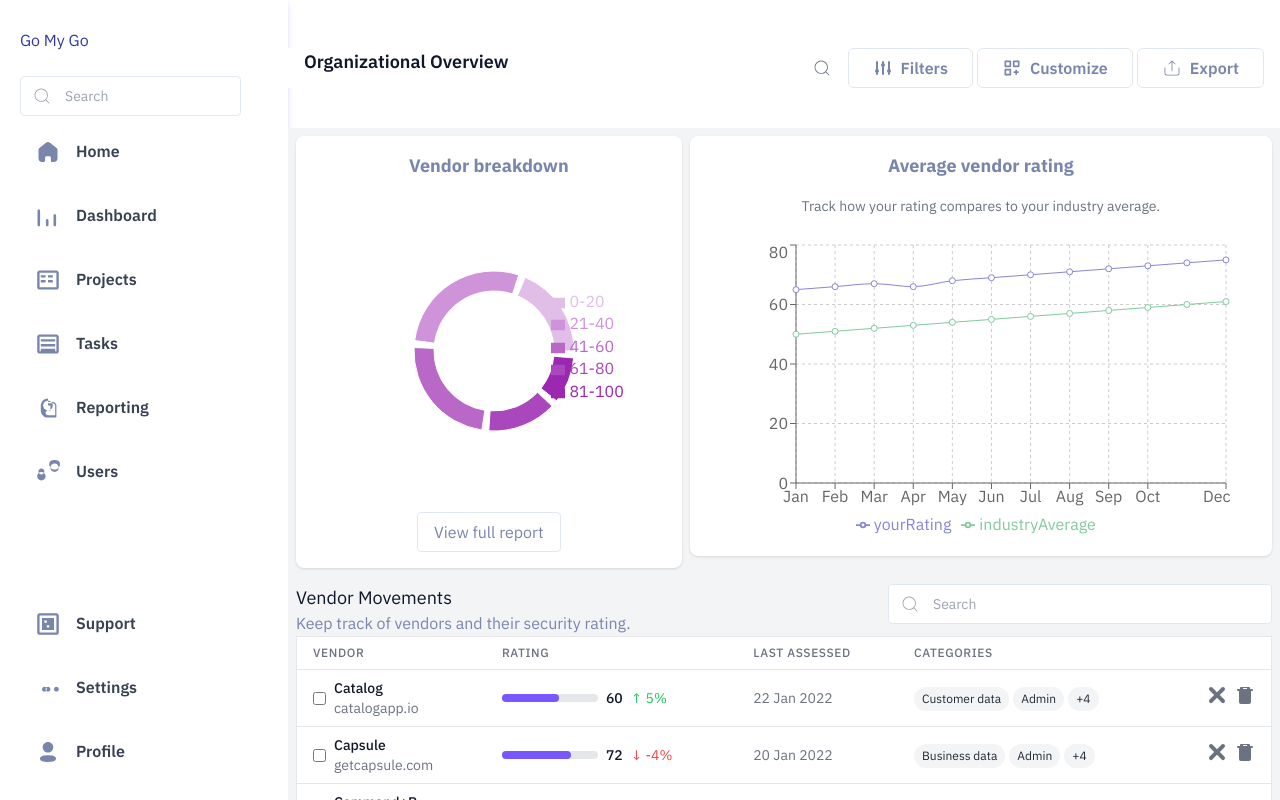
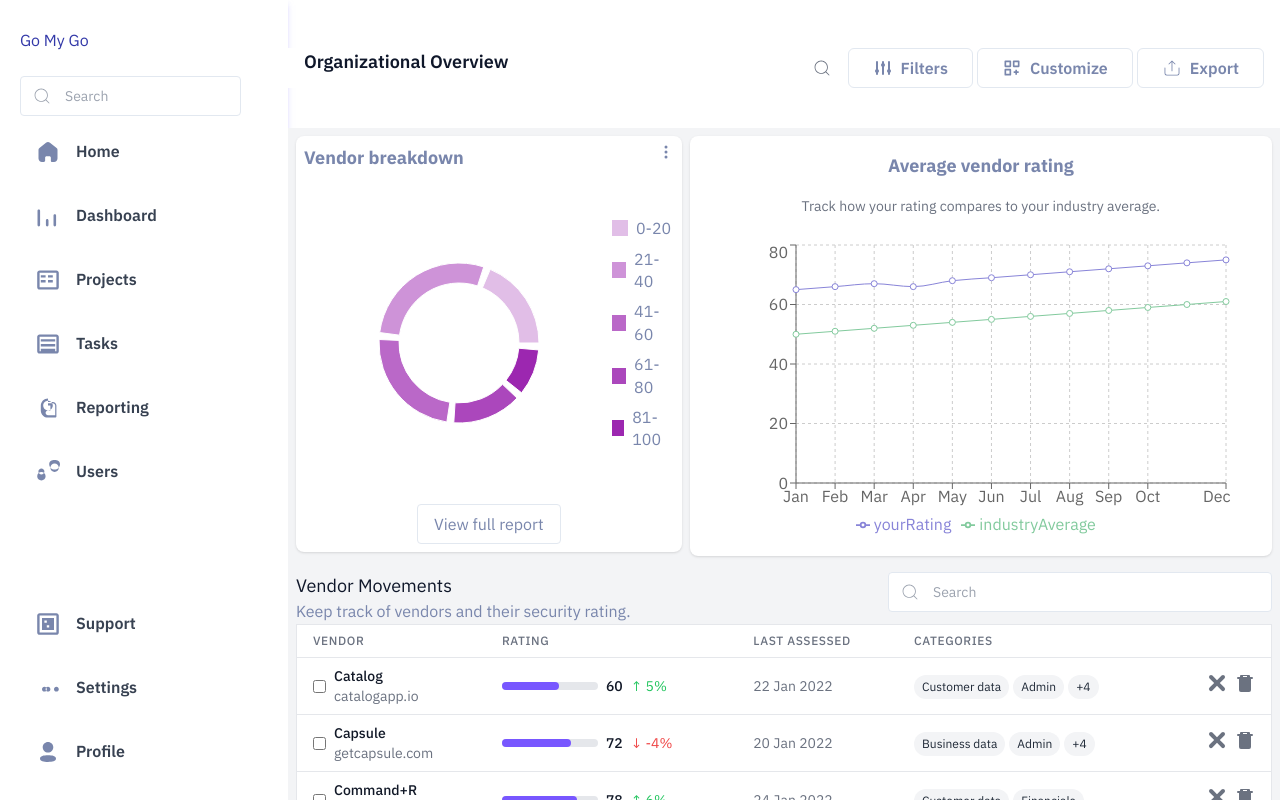
Before and after one commit to nrohitydv/go-my-go, a Next.js app: page /dashboard in a window 1280 px wide. Built offline with nearby package versions, Linux system fonts and the light colour scheme.

Commit message:
Done with styling

```diff
--- a/components/VendorChart.tsx
+++ b/components/VendorChart.tsx
@@ -1,6 +1,8 @@
 "use client";
 import React from "react";
-import { PieChart, Pie, Cell, Tooltip, Legend } from "recharts";
+import { BsThreeDotsVertical } from "react-icons/bs";
+
+import { PieChart, Pie, Cell, Tooltip } from "recharts";
 
 const data = [
   { name: "0-20", value: 20 },
@@ -14,8 +16,16 @@ const COLORS = ["#E1BEE7", "#CE93D8", "#BA68C8", "#AB47BC", "#9C27B0"];
 
 const VendorBreakdownChart: React.FC = () => {
   return (
-    <div className="flex flex-col items-center p-4 bg-white shadow rounded-lg">
+    <div className="flex flex-col items-center p-2 bg-white shadow rounded-lg">
+      <div className="flex justify-between w-full">
         <h2 className="text-lg font-bold mb-4">Vendor breakdown</h2>
+        <div>
+          <BsThreeDotsVertical />
+        </div>
+      </div>
+
+      <div className="flex">
+        <div className="flex-shrink-0">
           <PieChart width={300} height={300}>
             <Pie
               data={data}
@@ -28,12 +38,27 @@ const VendorBreakdownChart: React.FC = () => {
               dataKey="value"
             >
               {data.map((entry, index) => (
-            <Cell key={`cell-${index}`} fill={COLORS[index % COLORS.length]} />
+                <Cell
+                  key={`cell-${index}`}
+                  fill={COLORS[index % COLORS.length]}
+                />
               ))}
             </Pie>
             <Tooltip />
-        <Legend layout="vertical" verticalAlign="middle" align="right" />
           </PieChart>
+        </div>
+        <div className="flex flex-col justify-center ml-2">
+          {data.map((entry, index) => (
+            <div key={`legend-${index}`} className="flex items-center mb-2">
+              <div
+                className="w-4 h-4 mr-2"
+                style={{ backgroundColor: COLORS[index % COLORS.length] }}
+              ></div>
+              <span>{entry.name}</span>
+            </div>
+          ))}
+        </div>
+      </div>
       <button className="mt-4 px-4 py-2 border border-slate-200 rounded hover:bg-purple-700">
         View full report
       </button>
```
Lines whose indentation alone changed are shown as unchanged.
